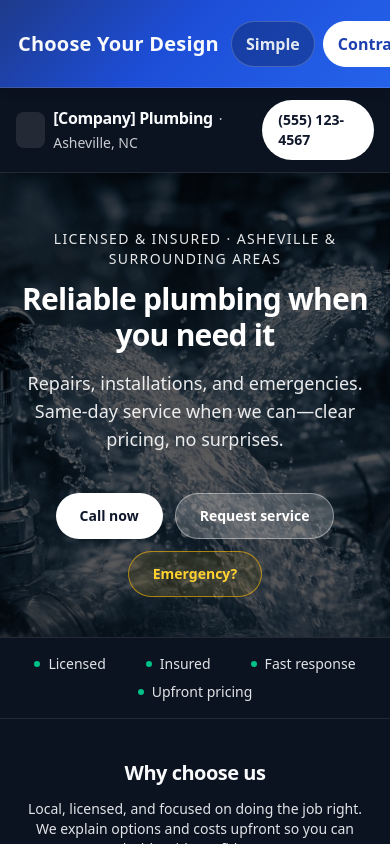
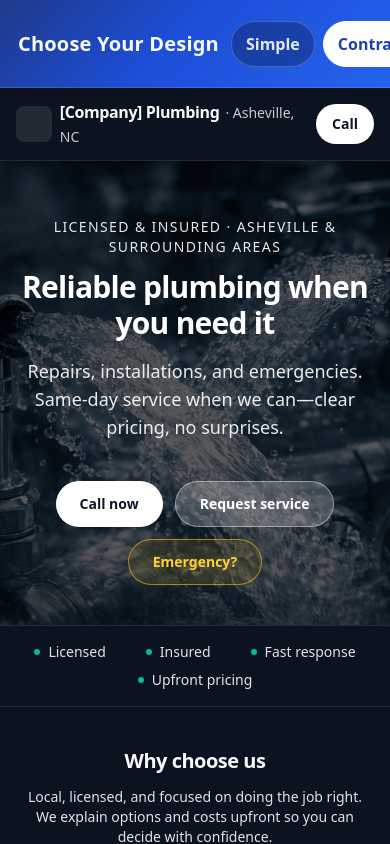
Before and after one commit to ConnerMcCarthy/conner-business-site, a Next.js app: page / in a window 390 px wide. Both pictures are taken after a click on the button "Contractor". Shown: the top 844 px of the page. Built offline with nearby package versions, Linux system fonts and the light colour scheme.

Commit message:
updating buttons for mobile

```diff
--- a/app/designs/Theme2Home.tsx
+++ b/app/designs/Theme2Home.tsx
@@ -29,7 +29,7 @@ export default function Theme2Home() {
             className="rounded-full bg-white px-4 py-2.5 text-sm font-semibold text-slate-900 hover:bg-slate-100"
             href="tel:+15551234567"
           >
-            (555) 123-4567
+            Call
           </a>
         </div>
       </header>
--- a/app/designs/Theme3Home.tsx
+++ b/app/designs/Theme3Home.tsx
@@ -34,7 +34,7 @@ export default function Theme3Home() {
             className="rounded-full bg-amber-600 px-5 py-2.5 text-sm font-semibold text-white hover:bg-amber-700"
             href="#contact"
           >
-            Get a quote
+            Contact
           </a>
         </div>
       </header>
```
